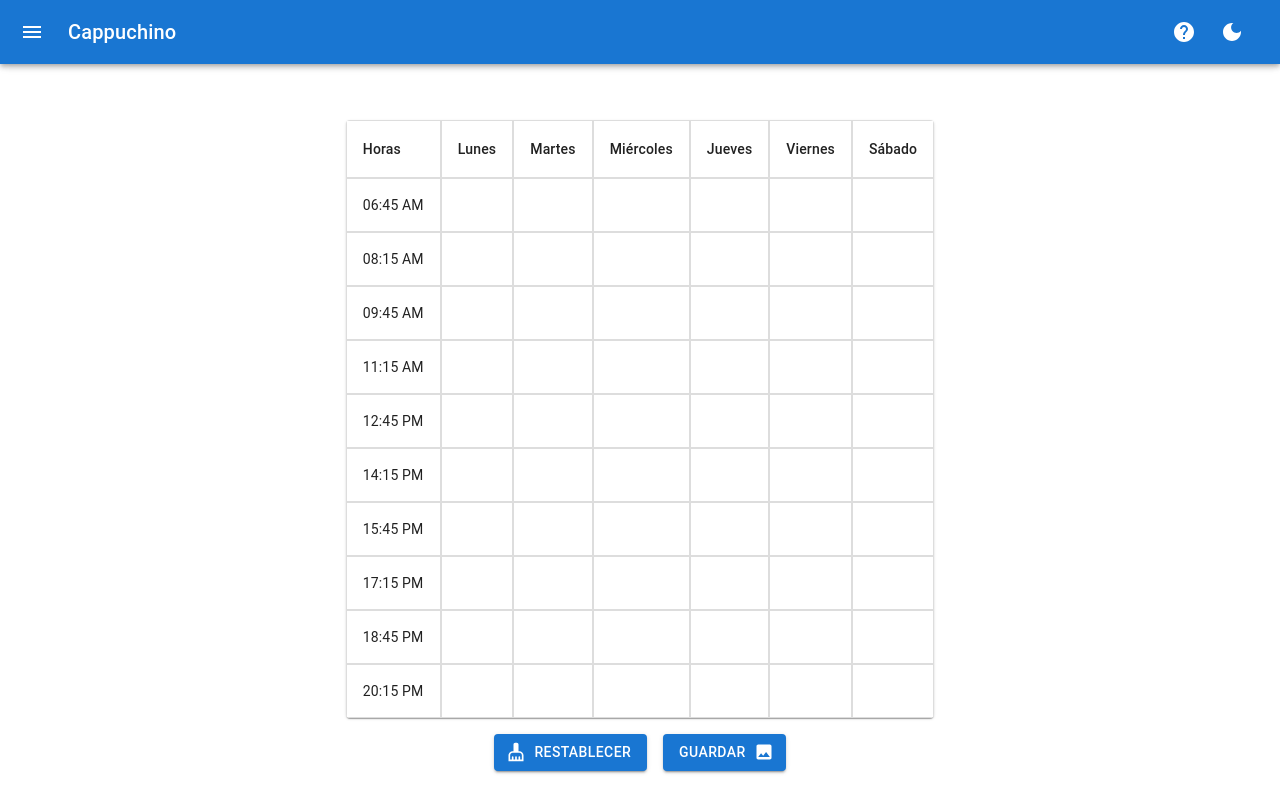
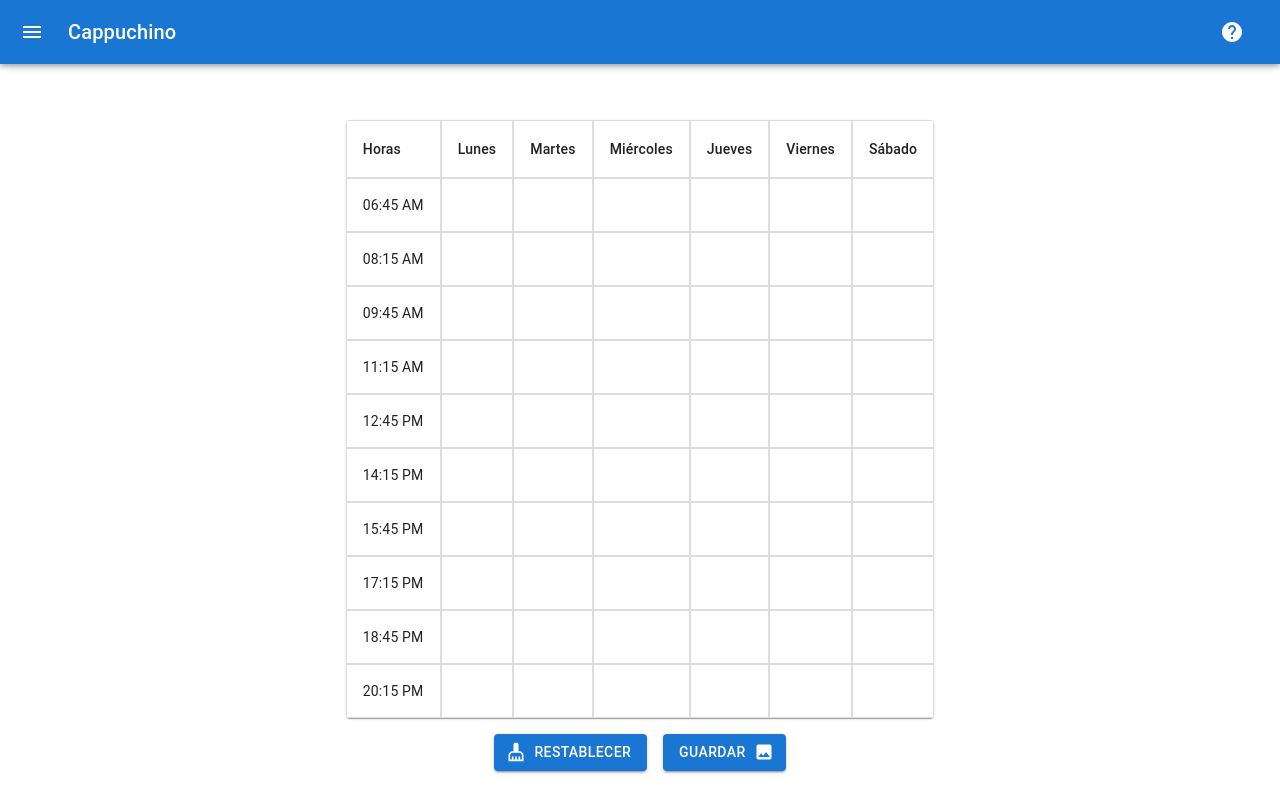
Before and after one commit to and312/organizadorhorarios, a React (Vite) app: page / in a window 1280 px wide. Shown: the top 812 px of the page. Built offline with nearby package versions, Linux system fonts and the light colour scheme.

Commit message:
delete icon dark mode

```diff
--- a/src/Sidenav.tsx
+++ b/src/Sidenav.tsx
@@ -262,13 +262,13 @@ export default function Sidenav() {
                 <Button onClick={handleCloseDialogFAQ}>Aceptar</Button>
               </DialogActions>
             </Dialog>
-            <IconButton
+            {/*<IconButton
               size="large"
               aria-label="show 17 new notifications"
               color="inherit"
             >
               <DarkModeIcon />
-            </IconButton>
+            </IconButton>*/}
           </Box>
         </Toolbar>
       </AppBar>
```
